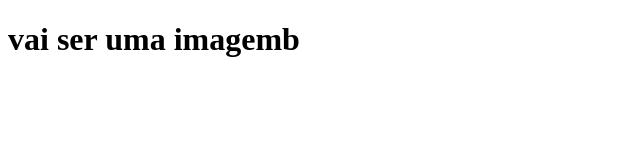
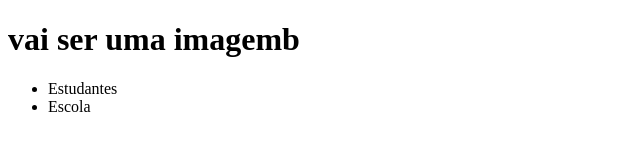
Before and after one commit to GusNU1/yes, a plain HTML site: page index.html in a window 1280 px wide. Shown: the whole page, without its empty margins (0-640 px from the left). Drawn offline with Linux system fonts and the light colour scheme.

Commit message:
Update index.html

```diff
--- a/index.html
+++ b/index.html
@@ -7,5 +7,9 @@
 </head>
 <body>
     <h1> vai ser uma imagemb</h1>
+    <ul>
+      <li>Estudantes</li>
+      <li>Escola</li>
+    </ul>
 </body>
 </html>
```
